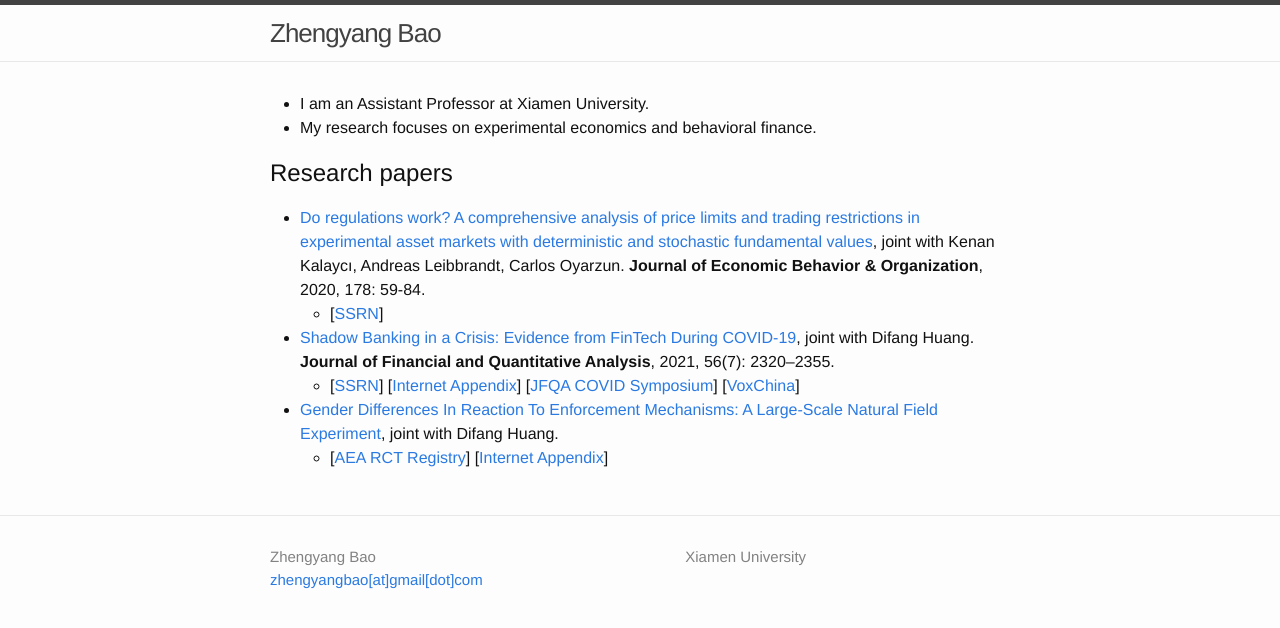
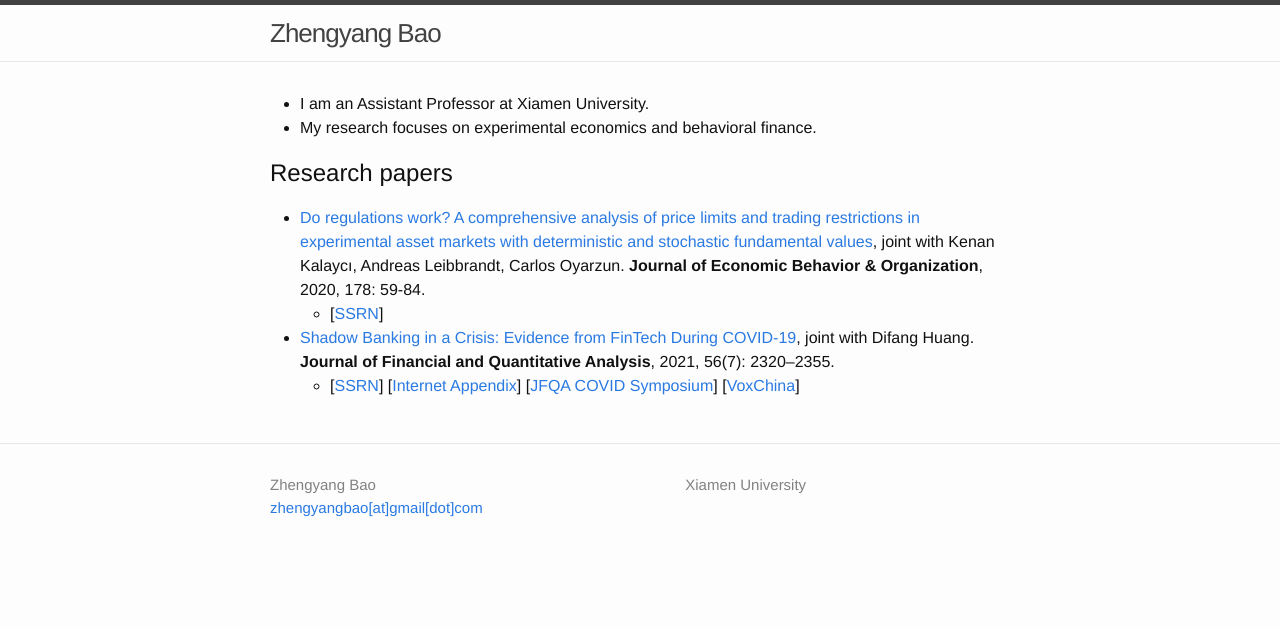
Before and after one commit to zhengyang-bao/zhengyang-bao.github.io, a Jekyll site: the page built from index.md, in a window 1280 px wide. Shown: the top 628 px of the page. Built offline with Jekyll 4.4.1, drawn with Linux system fonts in a browser that asks for light colours.

Commit message:
Update index.md

```diff
--- a/index.md
+++ b/index.md
@@ -12,5 +12,3 @@ layout: default
   - [[SSRN](https://papers.ssrn.com/sol3/papers.cfm?abstract_id=3916604)]
 - [Shadow Banking in a Crisis: Evidence from FinTech During COVID-19](https://doi.org/10.1017/S0022109021000430), joint with Difang Huang. **Journal of Financial and Quantitative Analysis**, 2021, 56(7): 2320–2355.
   - [[SSRN](https://papers.ssrn.com/sol3/papers.cfm?abstract_id=3734770)] [[Internet Appendix](https://drive.google.com/file/d/1xmnwf_dNR22ohyOeyFoZBCG_6OGv9Gvm/view?usp=sharing)] [[JFQA COVID Symposium](https://player.mediaamp.io/p/U8-EDC/x3q6FTruIMqL/embed/select/media/seU2G5zFXY7m?form=html)] [[VoxChina](http://voxchina.org/show-3-241.html)]
-- [Gender Differences In Reaction To Enforcement Mechanisms: A Large-Scale Natural Field Experiment](https://papers.ssrn.com/sol3/papers.cfm?abstract_id=3641282), joint with Difang Huang.
-  - [[AEA RCT Registry](https://www.socialscienceregistry.org/trials/6095)] [[Internet Appendix](https://drive.google.com/file/d/1tpA5k_htPn27juShLqt8xYgwvCnz9bg2/view?usp=sharing)]
```
